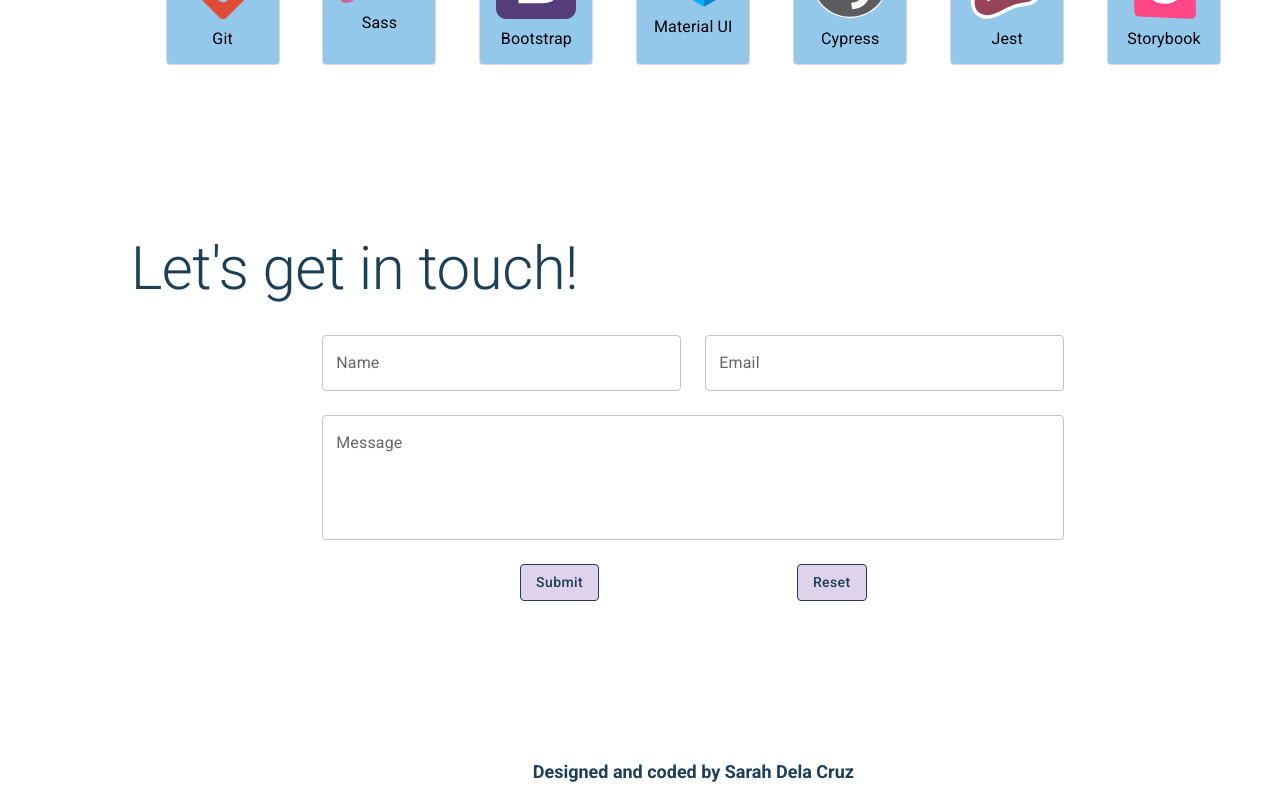
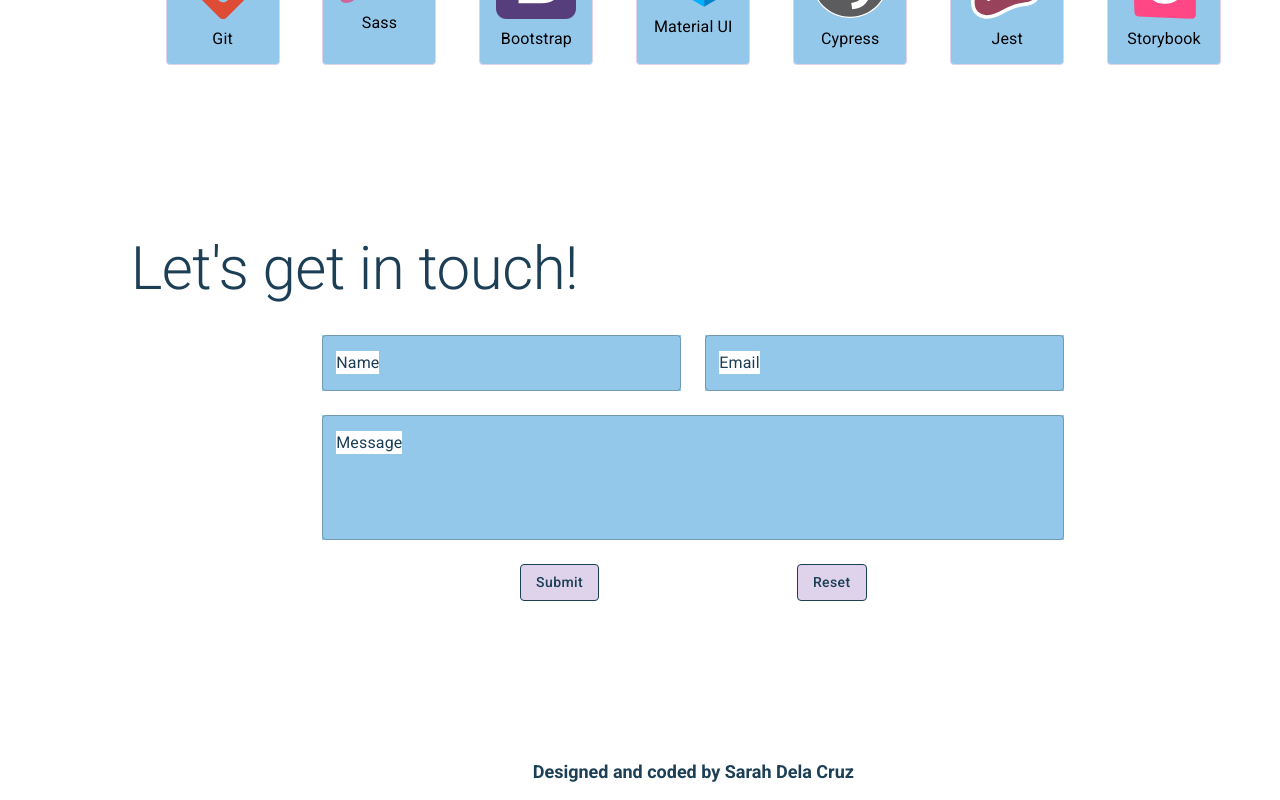
Before and after one commit to sarahdeecee/sarahdeecee.github.io, a React (Create React App) app: page / in a window 1280 px wide. Shown: the part 3204-4004 px from the top of the page. Built offline with nearby package versions, Linux system fonts and the light colour scheme.

Commit message:
change form colors

```diff
--- a/src/App.css
+++ b/src/App.css
@@ -113,6 +113,7 @@
   width: auto;
   max-height: 5rem;
 }
+
 .MuiCardMedia-root.MuiCardMedia-img {
   object-fit: scale-down;
 }
--- a/src/pages/Contact.js
+++ b/src/pages/Contact.js
@@ -35,13 +35,13 @@
         <Typography variant="h2" className="header">Let's get in touch!</Typography>
         <Grid container spacing={3} sx={{justifyContent: 'center'}}>
           <Grid item xs={6} sm={4}>
-            <TextField fullWidth id="name" label="Name" value={form.name} onChange={handleForm} />
+            <TextField className="form-textfield" fullWidth id="name" label="Name" value={form.name} onChange={handleForm} />
           </Grid>
           <Grid item xs={6} sm={4}>
-            <TextField fullWidth id="email" label="Email" value={form.email} type="email" onChange={handleForm} />
+            <TextField className="form-textfield" fullWidth id="email" label="Email" value={form.email} type="email" onChange={handleForm} />
           </Grid>
           <Grid item xs={9} sm={8}>
-            <TextField fullWidth id="message" label="Message" value={form.message} multiline rows={4} onChange={handleForm} />
+            <TextField className="form-textfield" fullWidth id="message" label="Message" value={form.message} multiline rows={4} onChange={handleForm} />
           </Grid>
           <Grid item xs={8}>
             <Box sx={{display: 'flex', justifyContent: 'space-evenly'}}>
--- a/src/styles/theme.scss
+++ b/src/styles/theme.scss
@@ -20,9 +20,16 @@
   --theme-accent2: #872349;
 }
 
-.App, #links, input {
+.App, #links, .MuiFormLabel-root.MuiInputLabel-root {
   color: var(--theme-color);
   background: var(--theme-page-background);
+}
+
+// Contact Page
+.MuiTextField-root, input.MuiInputBase-input, input.MuiOutlinedInput-input {
+  color: var(--theme-color);
+  border-color: var(--theme-contrast);
+  background-color: var(--theme-accent2);
 }
 
 a {
```
